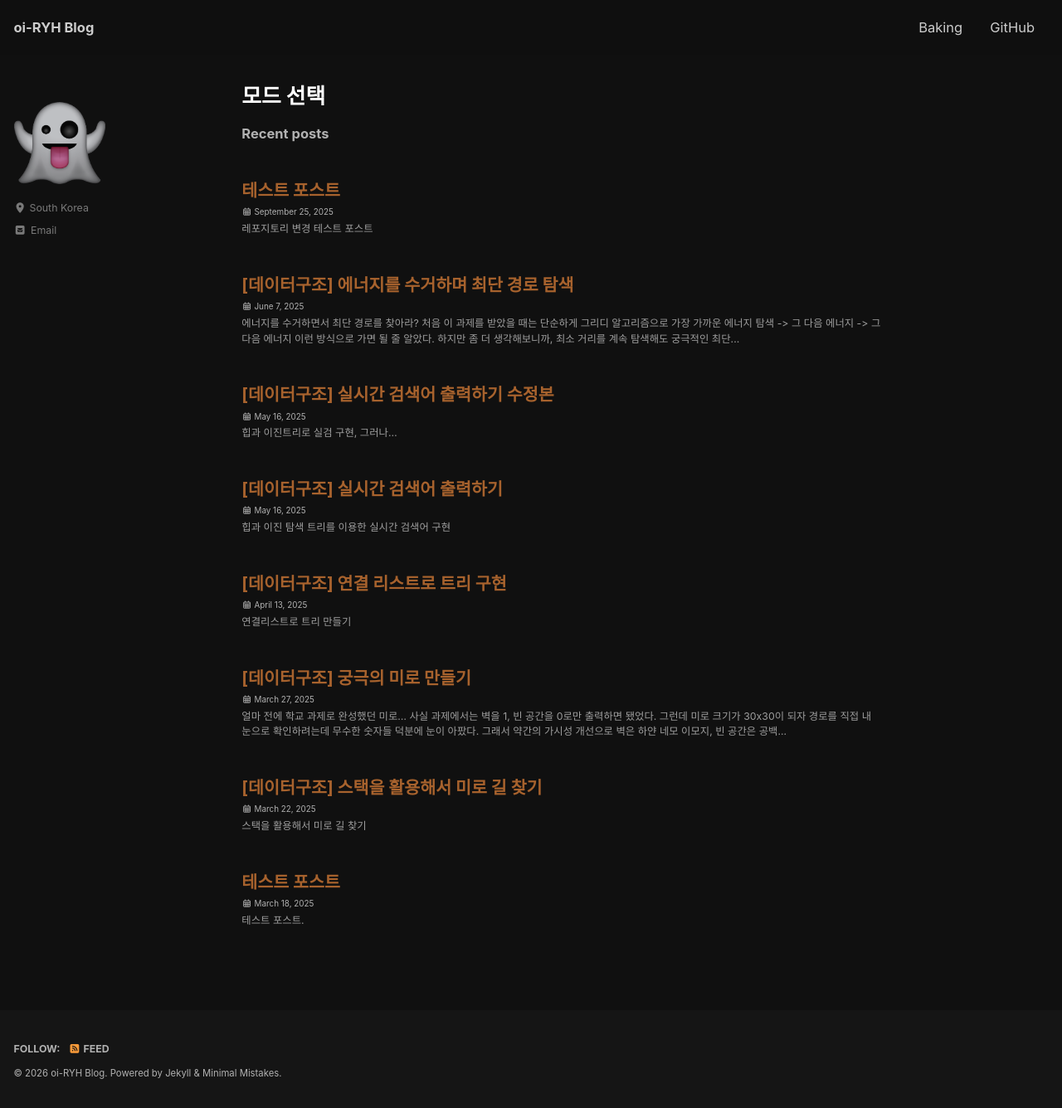
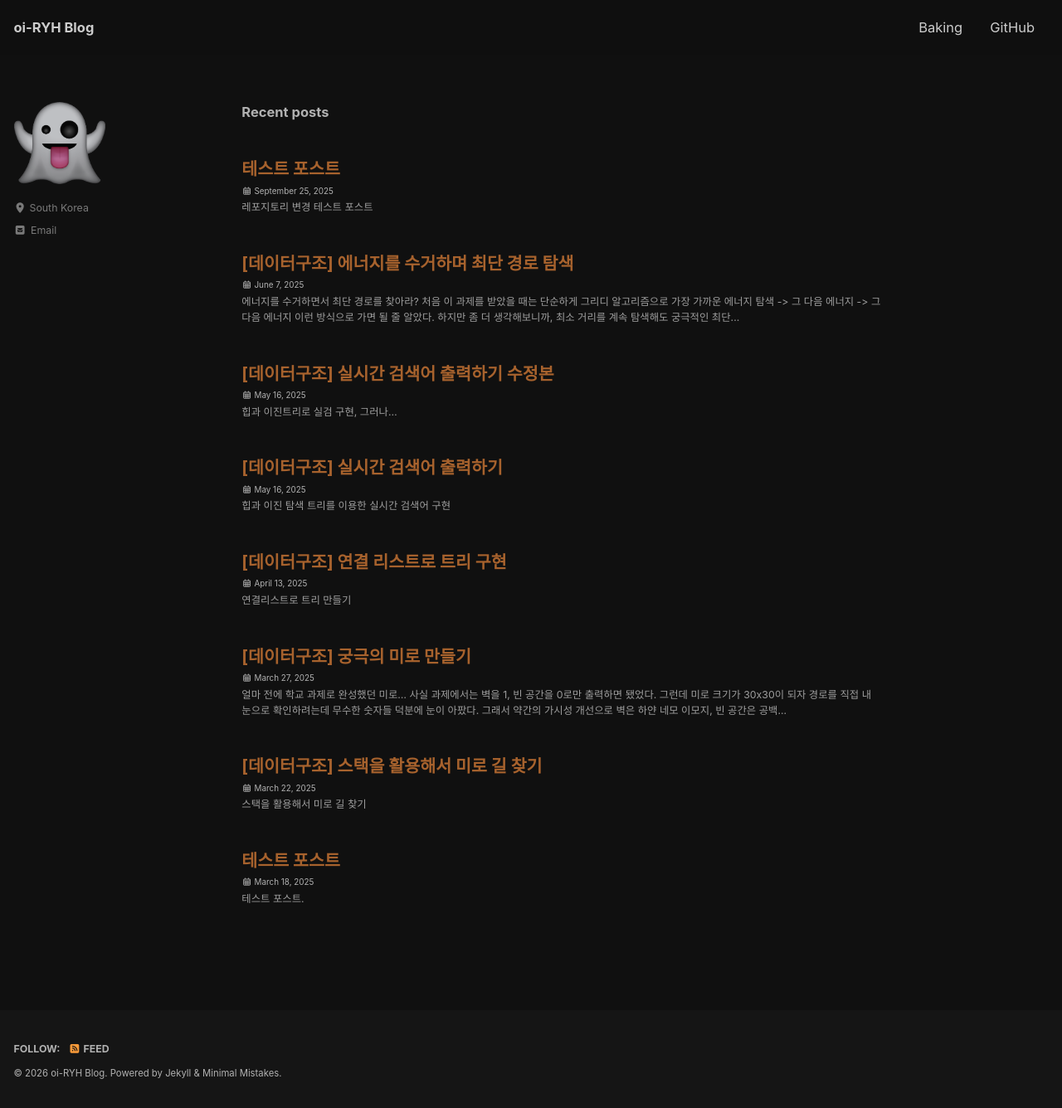
Before and after one commit to oi-RYH/oi-RYH.github.io, a Jekyll site: the page built from index.html, in a window 1280 px wide and 1336 px high. Shown: the whole window at 83% size. Built offline with Jekyll 4.4.1, drawn with Linux system fonts in a browser that asks for light colours; cached includes are drawn as plain includes; the list of posts is cut into pages by our own code.

Commit message:
[ 2026.03.24 ] Remove unnecessary home page title
Co-Authored-By: Claude Sonnet 4.6 <noreply@anthropic.com>

```diff
--- a/index.html
+++ b/index.html
@@ -1,6 +1,5 @@
 ---
 layout: home
-title: "모드 선택"
 permalink: /
 author_profile: true
 sidebar:
```
